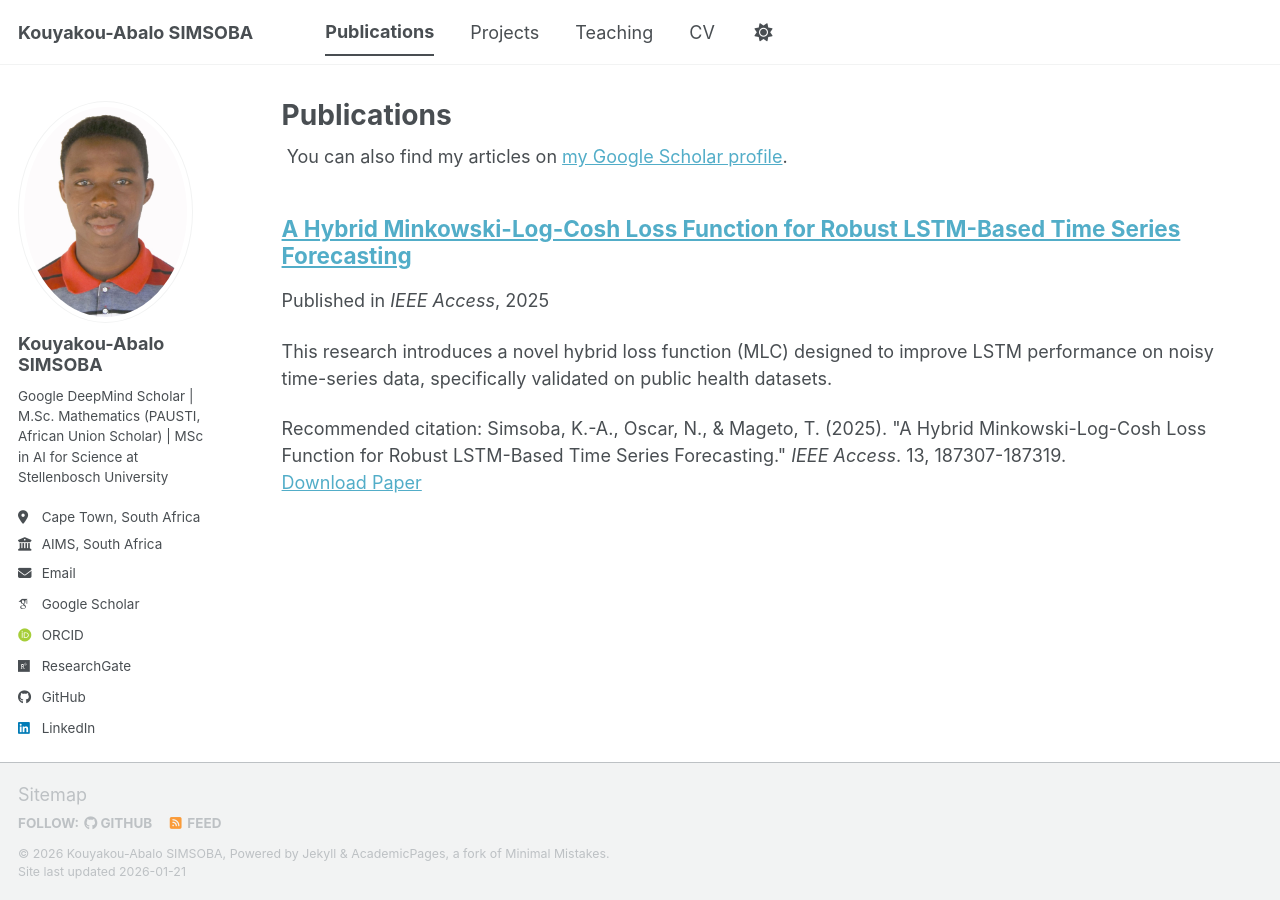
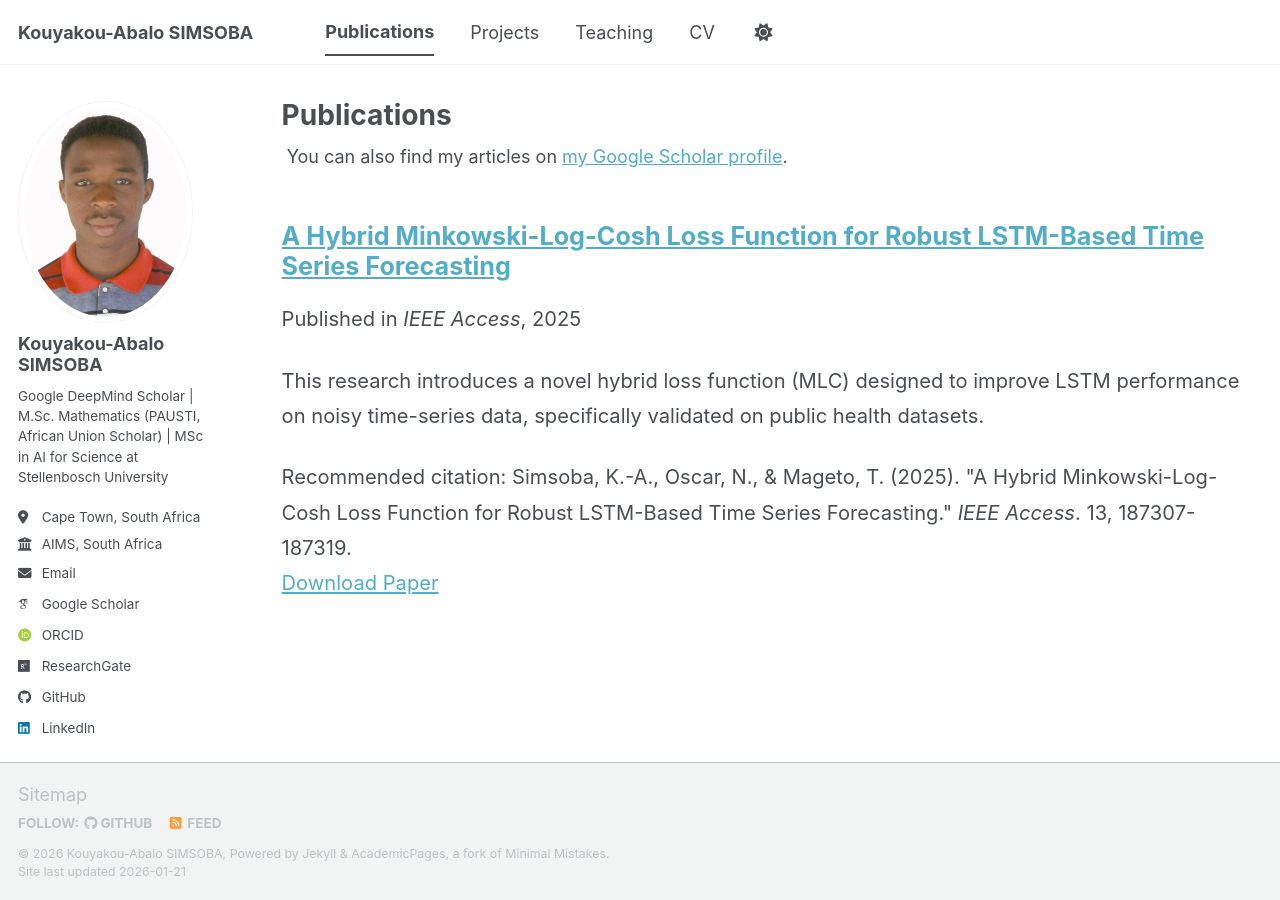
Before and after one commit to simsoba-research/simsoba-research.github.io, a Jekyll site: the page built from _pages/publications.html, in a window 1280 px wide. Built offline with Jekyll 4.4.1, drawn with Linux system fonts in a browser that asks for light colours; some web fonts are replaced; a script bundle is joined from its source files by our own code; library files that are not in the unit come from our copies.

Commit message:
Update publications.html

```diff
--- a/_pages/publications.html
+++ b/_pages/publications.html
@@ -14,6 +14,9 @@ author_profile: true
 
 {% include base_path %}
 
+<!-- SLIGHT BODY TEXT INCREASE (titles untouched) -->
+<div style="font-size: 1.12rem; line-height: 1.75;">
+
 {% if site.publication_category %}
   {% for category in site.publication_category %}
     {% for post in site.publications reversed %}
@@ -28,3 +31,5 @@ author_profile: true
     {% include archive-single.html %}
   {% endfor %}
 {% endif %}
+
+</div>
```
